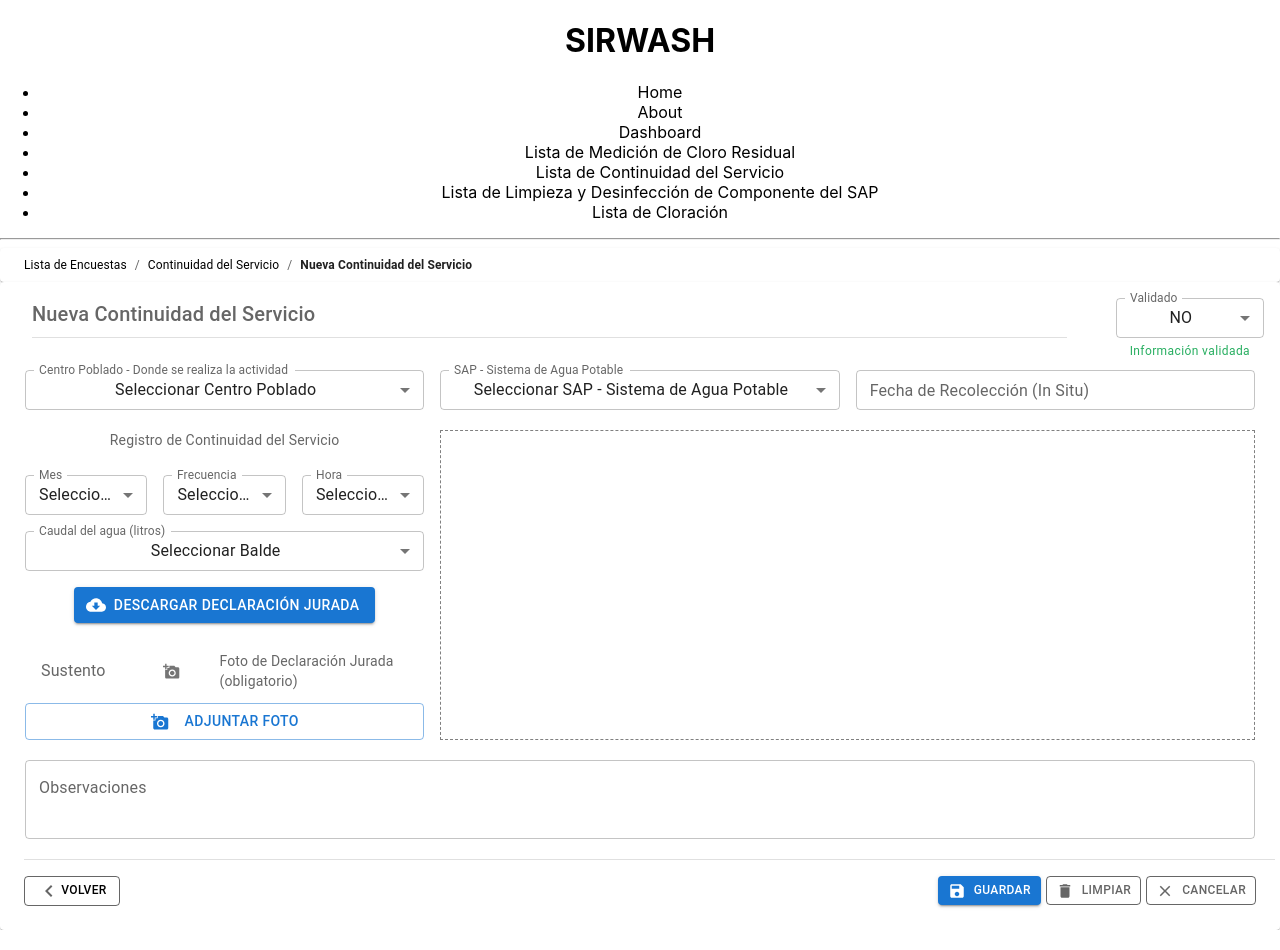
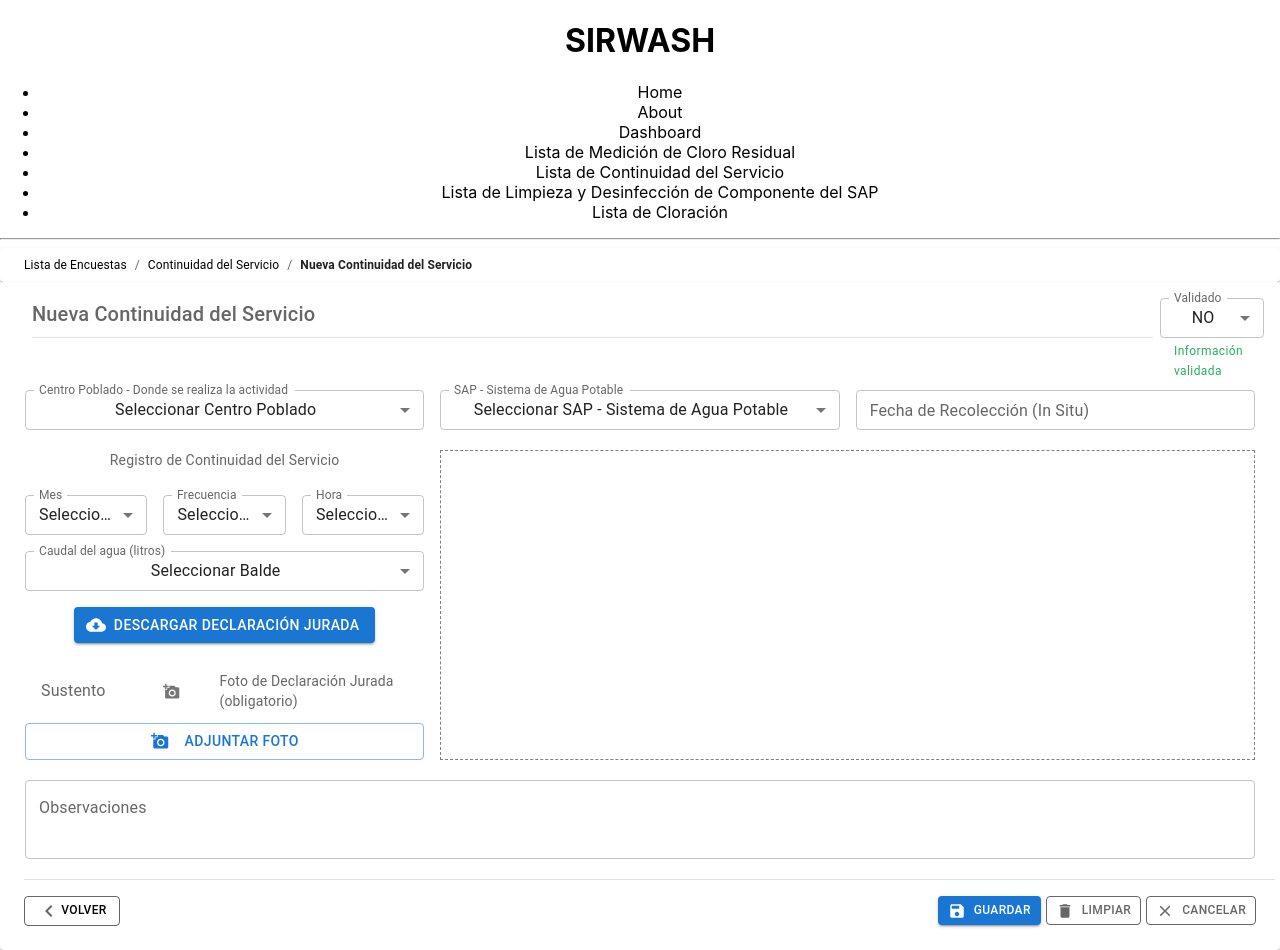
Before and after one commit to HDRamosMendoza/ReactJ-S, a React (Create React App) app in the folder 4_Proyecto/sirwash/: page /ListaDeEncuestas/ContinuidadServicio/NuevaContinuidadServicio in a window 1280 px wide. Built offline with nearby package versions, Linux system fonts and the light colour scheme.

Commit message:
Se acomoda las columnas

```diff
--- a/4_Proyecto/sirwash/src/modulos/Cloracion/NuevaCloracion.js
+++ b/4_Proyecto/sirwash/src/modulos/Cloracion/NuevaCloracion.js
@@ -182,7 +182,7 @@
                 <Grid item xs={11} display="flex" justifyContent="flex-start">
                   <Titulo name={NAV_03}/>
                 </Grid>
-                <Grid item xs={2} display="flex" justifyContent="flex-end">
+                <Grid item xs={1} display="flex" justifyContent="flex-end">
                   <TextField
                     select
                     label="Validado"
--- a/4_Proyecto/sirwash/src/modulos/Continuidad-Servicio/NuevaContinuidadServicio.js
+++ b/4_Proyecto/sirwash/src/modulos/Continuidad-Servicio/NuevaContinuidadServicio.js
@@ -180,7 +180,7 @@
                 <Grid item xs={11} display="flex" justifyContent="flex-start">
                   <Titulo name={NAV_03}/>
                 </Grid>
-                <Grid item xs={2} display="flex" justifyContent="flex-end">
+                <Grid item xs={1} display="flex" justifyContent="flex-end">
                   <TextField
                     select
                     label="Validado"
--- a/4_Proyecto/sirwash/src/modulos/Limpieza-Desinfeccion-Componente-SAP/NuevaLimpiezaDesinfeccionComponenteSAP.js
+++ b/4_Proyecto/sirwash/src/modulos/Limpieza-Desinfeccion-Componente-SAP/NuevaLimpiezaDesinfeccionComponenteSAP.js
@@ -171,7 +171,7 @@
                 <Grid item xs={11} display="flex" justifyContent="flex-start">
                   <Titulo name={NAV_03}/>
                 </Grid>
-                <Grid item xs={2} display="flex" justifyContent="flex-end">
+                <Grid item xs={1} display="flex" justifyContent="flex-end">
                   <TextField
                     select
                     label="Validado"
--- a/4_Proyecto/sirwash/src/modulos/Medicion-Cloro-Residual/NuevaMedicionCloroResidual.js
+++ b/4_Proyecto/sirwash/src/modulos/Medicion-Cloro-Residual/NuevaMedicionCloroResidual.js
@@ -179,7 +179,7 @@
                 <Grid item xs={11} display="flex" justifyContent="flex-start">
                   <Titulo name={NAV_03}/>
                 </Grid>
-                <Grid item xs={2} display="flex" justifyContent="flex-end">
+                <Grid item xs={1} display="flex" justifyContent="flex-end">
                   <TextField
                     select
                     label="Validado"
```
